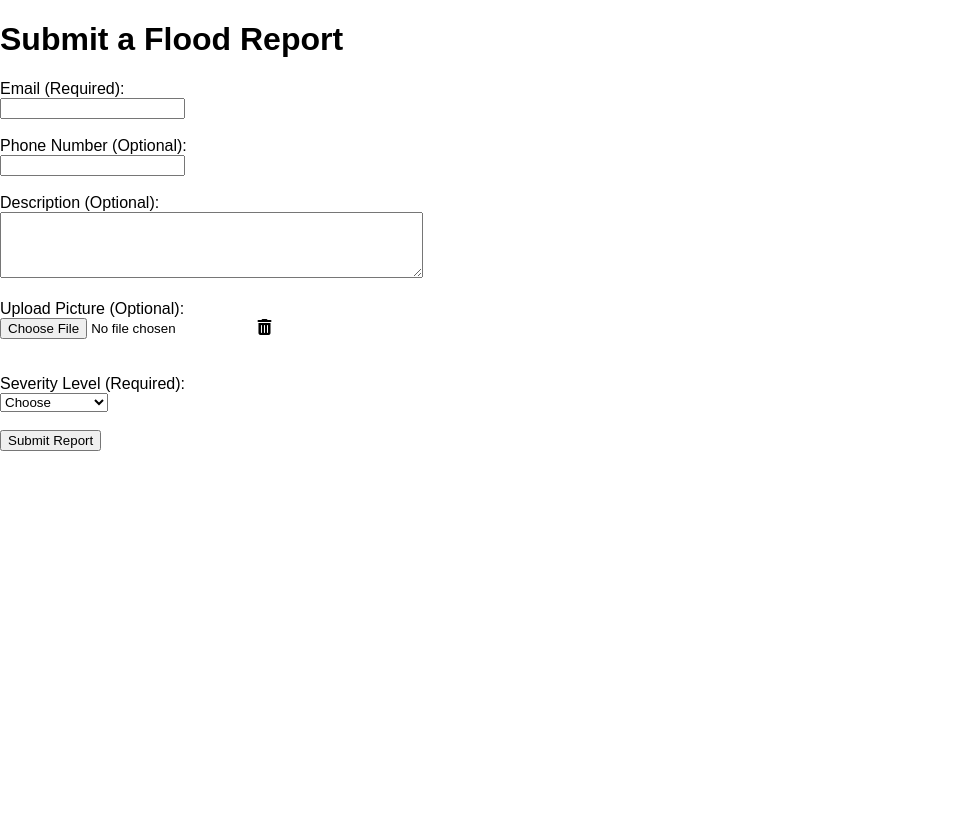
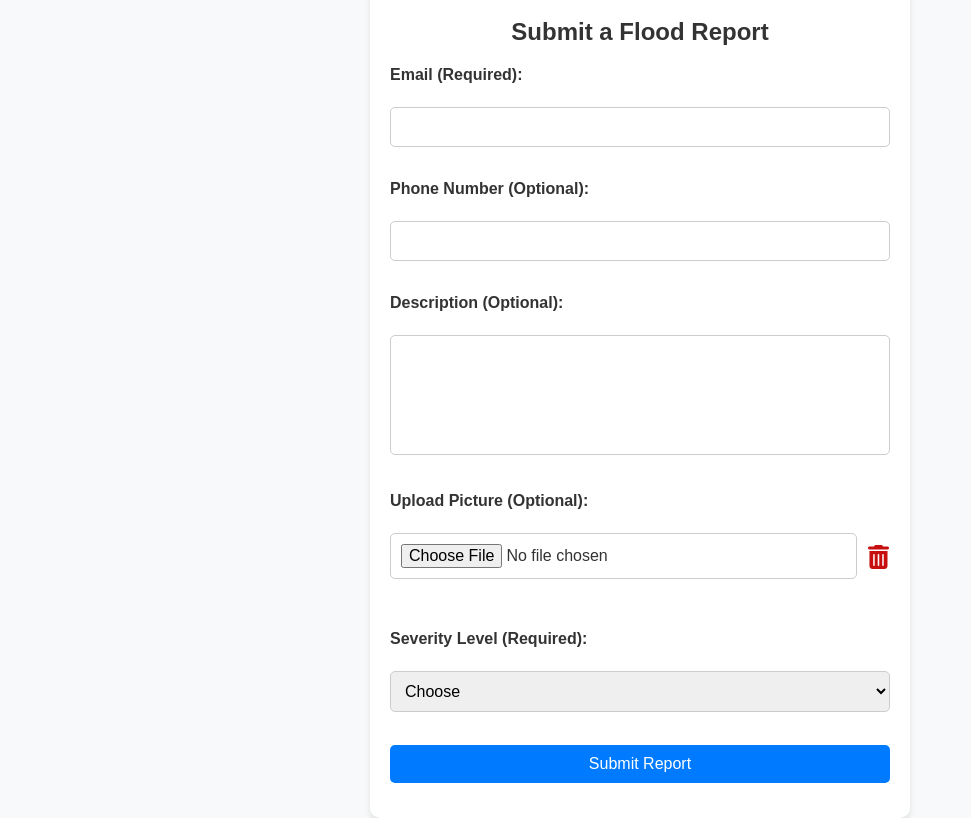
Before and after one commit to midani-47/Austrian-Flood-Monitor, a Flask app: page /report in a window 1280 px wide. Shown: the whole page, without its empty margins (0-971 px from the left). Before the commit the page ends 451 px from the top, so only its background shows below. Run offline with Flask 3, Linux system fonts and the light colour scheme; some libraries are stand-ins or nearby versions.

Commit message:
Quick bug fix

```diff
--- /dev/null
+++ b/src/static/report_form_style.css
@@ -0,0 +1,115 @@
+/* General Styling */
+body {
+    font-family: Arial, Helvetica, sans-serif;
+    font-size: 1em;
+    background-color: #f8f9fa;
+    color: #333;
+    margin: 0;
+    padding: 0;
+    display: flex;
+    justify-content: center;
+    align-items: center;
+    height: 100vh;
+}
+
+/* Form Container Styling */
+.form-container {
+    background-color: #fff;
+    padding: 20px;
+    border-radius: 10px;
+    box-shadow: 0 4px 6px rgba(0, 0, 0, 0.1);
+    max-width: 500px;
+    width: 100%;
+    margin: 0 auto; /* Ensure balanced margins on both sides */
+}
+
+/* Form Header */
+h1 {
+    font-size: 1.5em;
+    margin-bottom: 20px;
+    text-align: center;
+}
+
+/* Labels for Form Fields */
+form label {
+    display: block;
+    margin-bottom: 5px;
+    font-weight: bold;
+}
+
+/* Form Inputs, Textareas, Selects, and Buttons */
+form input,
+form textarea,
+form select,
+form button {
+    width: 100%; /* Ensure full width with consistent padding */
+    padding: 10px;
+    margin-bottom: 15px;
+    border: 1px solid #ccc;
+    border-radius: 5px;
+    font-size: 1em;
+    box-sizing: border-box;
+    transition: border-color 0.3s ease;
+}
+
+/* Highlight focused fields */
+form input:focus,
+form textarea:focus,
+form select:focus {
+    border-color: #007bff;
+    outline: none;
+}
+
+/* Textarea: Fixed Size and Non-Resizable */
+form textarea {
+    resize: none;
+    height: 120px;
+}
+
+/* Button Styling */
+form button {
+    background-color: #007bff;
+    color: white;
+    border: none;
+    cursor: pointer;
+    transition: background-color 0.3s ease, transform 0.2s;
+}
+
+form button:hover {
+    background-color: #0056b3;
+    transform: translateY(-2px);
+}
+
+/* File Upload Section */
+#file-upload-container {
+    display: flex; /* Use flexbox for layout */
+    align-items: center; /* Vertically align items */
+    gap: 10px; /* Space between file input and trash icon */
+    margin-right: 0; /* Remove extra right margin */
+}
+
+#picture {
+    flex-grow: 1; /* Allow file input to fill available space */
+    min-width: 0; /* Prevent overflow */
+}
+
+/* Trash Icon Styling */
+#remove-file-icon {
+    color: #c70f0f; /* Icon color */
+    cursor: pointer;
+    font-size: 1.5rem; /* Adjust icon size */
+    line-height: 1; /* Prevent additional vertical spacing */
+    align-self: center; /* Ensure vertical alignment with file input */
+    /*margin-left: auto; !* Push icon to the right edge *!*/
+    margin: 1px 1px 15px 1px;
+}
+
+#remove-file-icon:hover {
+    color: #ff0000;
+    transform: scale(1.2); /* Slightly enlarge icon on hover */
+}
+
+/* Hover Effect for Form Container */
+.form-container:hover {
+    box-shadow: 0 6px 10px rgba(0, 0, 0, 0.15);
+}
--- a/src/templates/report_form.html
+++ b/src/templates/report_form.html
@@ -4,7 +4,7 @@
     <meta charset="UTF-8">
     <meta name="viewport" content="width=device-width, initial-scale=1.0">
     <title>Flood Report Form</title>
-    <link rel="stylesheet" href="{{ url_for('static', filename='stylesheet.css') }}">
+    <link rel="stylesheet" href="{{ url_for('static', filename='report_form_style.css') }}">
     <link href="https://cdnjs.cloudflare.com/ajax/libs/font-awesome/6.0.0-beta3/css/all.min.css" rel="stylesheet">
 </head>
 <body>
```
